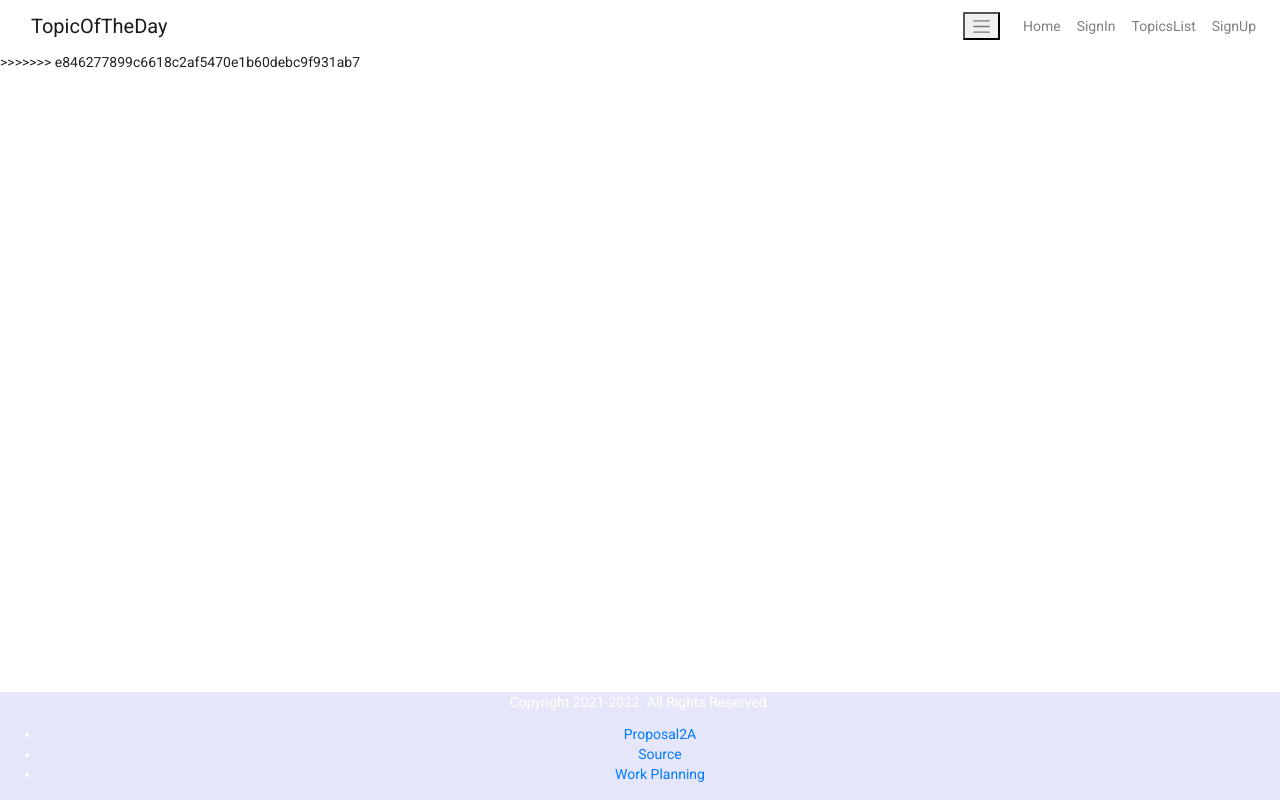
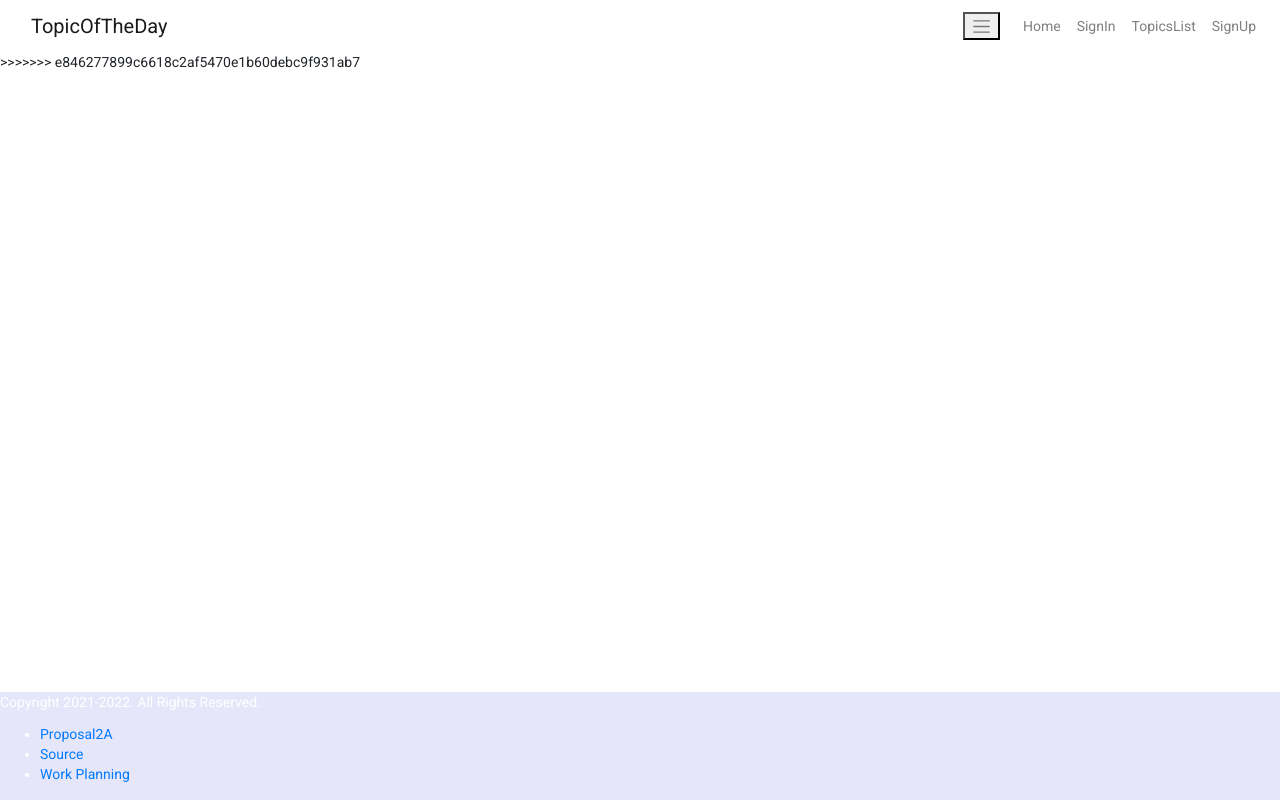
Before and after one commit to Sanjay-13/AngularFrontEnd, an Angular app: page / in a window 1280 px wide. Built offline with nearby package versions, Linux system fonts and the light colour scheme.

Commit message:
Update footer.component.css

```diff
--- a/src/app/home/footer/footer.component.css
+++ b/src/app/home/footer/footer.component.css
@@ -5,5 +5,12 @@
     width: 100%;
     background-color:lavender ;
     color: white;
-    text-align: center;
+    text-align: left;
   }
+#footer-menu{
+    display: inline;
+  }
+#unordered-list{
+  float: left;
+  display: inline;
+}
```
